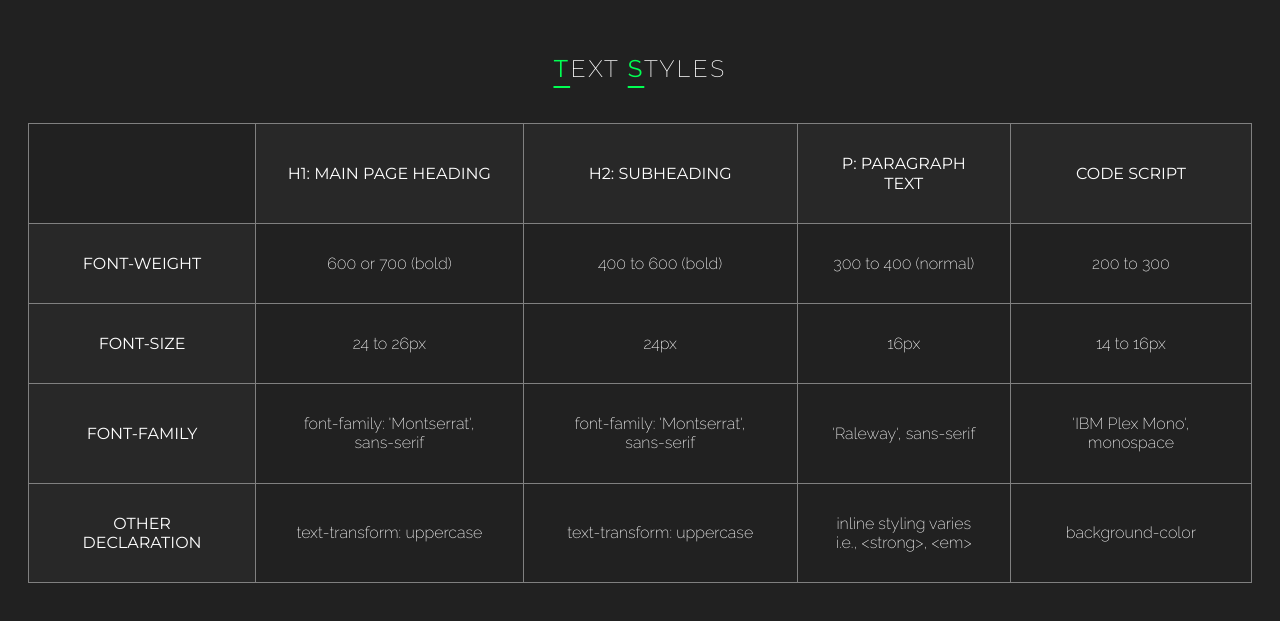
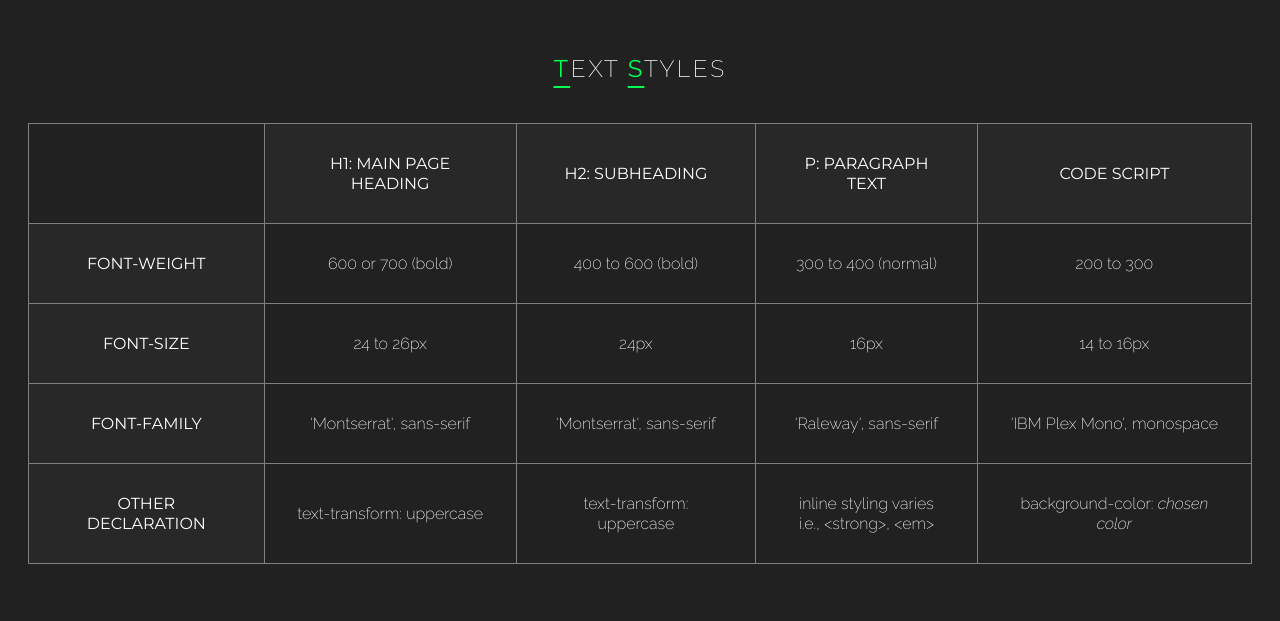
Before and after one commit to esohi/Website_Design_System, a plain HTML site: page index.html in a window 1280 px wide. Shown: the part 2916-3537 px from the top of the page. Drawn offline with Linux system fonts and the light colour scheme.

Commit message:
Second Commit

```diff
--- a/index.html
+++ b/index.html
@@ -246,8 +246,8 @@
                     </tr>
                     <tr>
                         <td class="property">Font-Family</td>
-                        <td>font-family: 'Montserrat', sans-serif</td>
-                        <td>font-family: 'Montserrat', sans-serif</td>
+                        <td>'Montserrat', sans-serif</td>
+                        <td>'Montserrat', sans-serif</td>
                         <td>'Raleway', sans-serif</td>
                         <td>'IBM Plex Mono', monospace</td>
                     </tr>
@@ -256,7 +256,7 @@
                         <td>text-transform: uppercase</td>
                         <td>text-transform: uppercase</td>
                         <td>inline styling varies<br> i.e., &lt;strong&gt;, &lt;em&gt;</td>
-                        <td>background-color</td>
+                        <td>background-color: <em>chosen color</em></td>
                     </tr>
                 </tbody>
             </table>
```
